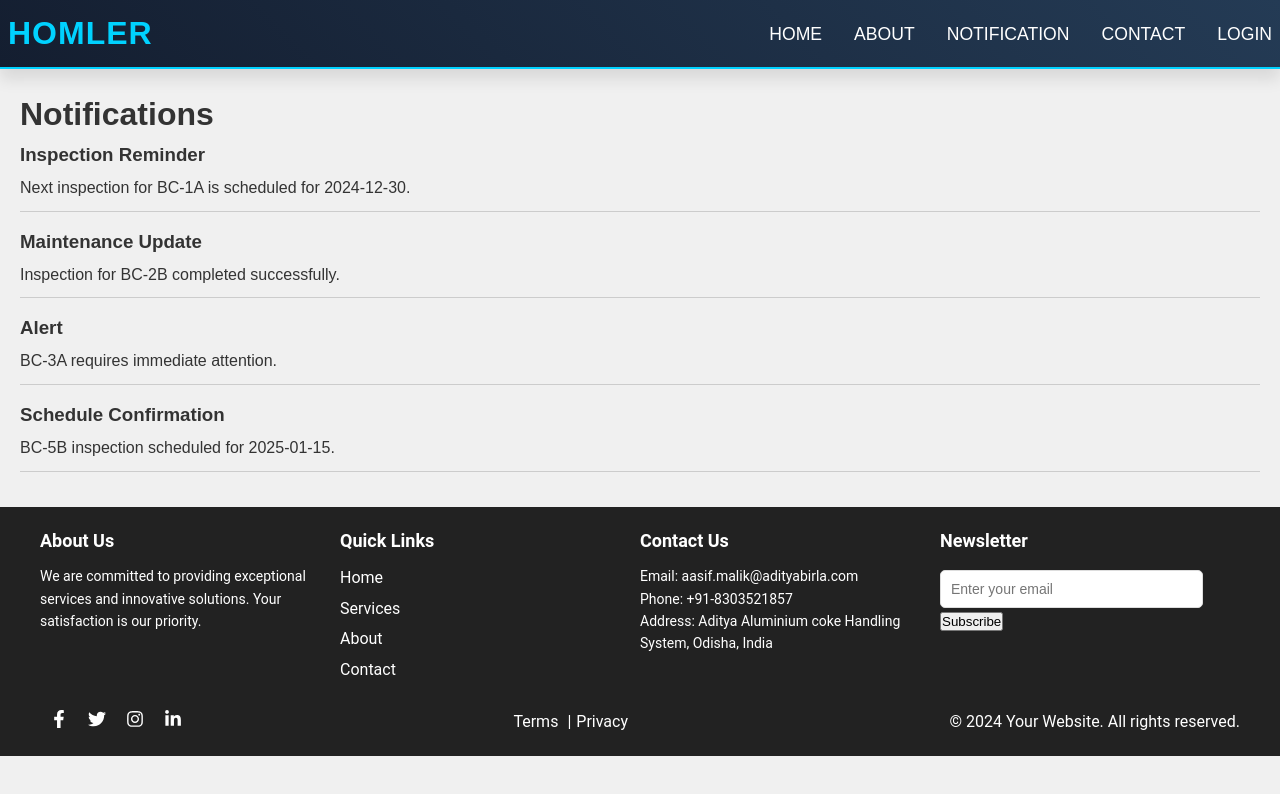
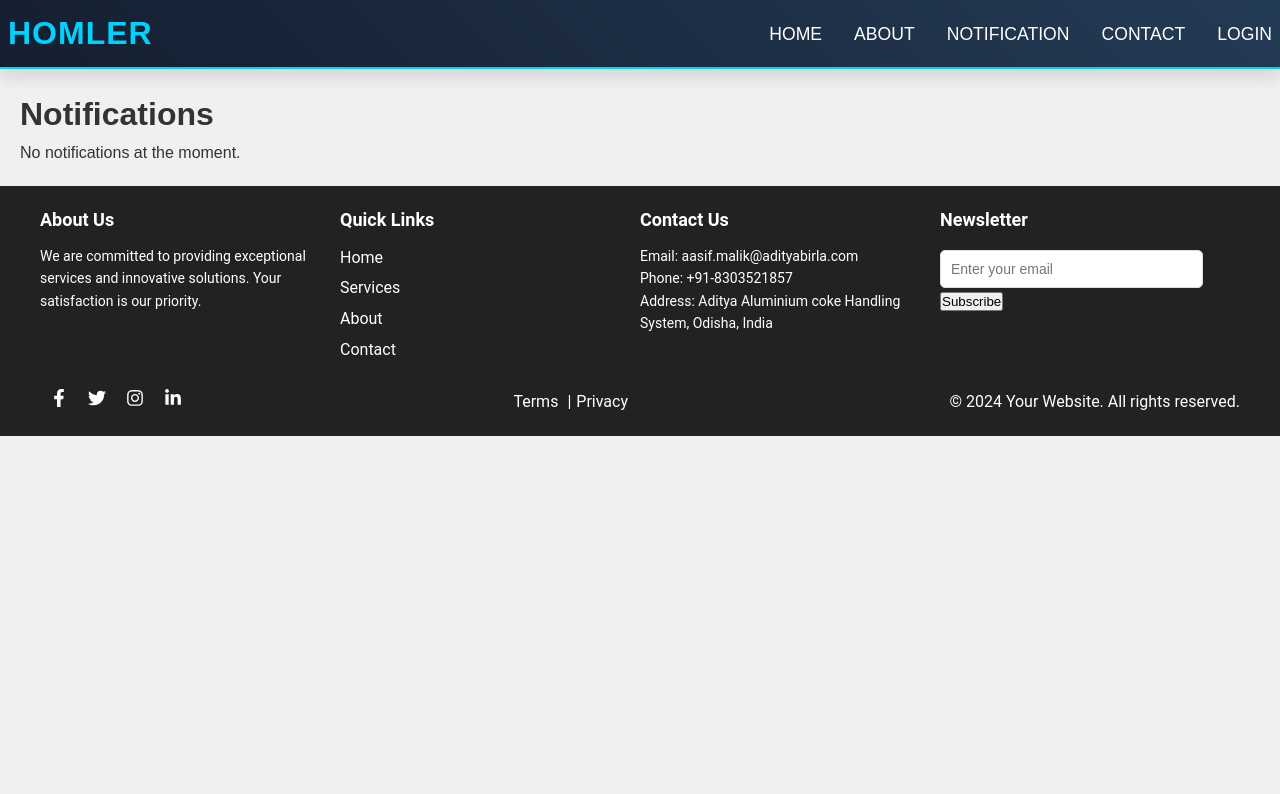
Before and after one commit to saurabh15april/Homler, a React (Create React App) app in the folder front/: page /NotificationPage in a window 1280 px wide. Shown: the top 794 px of the page. Built offline with nearby package versions, Linux system fonts and the light colour scheme.

Commit message:
notification on same page added succesfully

```diff
--- a/front/src/component/CardPage.js
+++ b/front/src/component/CardPage.js
@@ -3,9 +3,11 @@ import { useNavigate } from "react-router-dom";
 import { useParams } from "react-router-dom";
 import { FaEdit, FaTrashAlt } from "react-icons/fa"; // FontAwesome Icons
 import * as XLSX from "xlsx"; // Import the xlsx library
+import NotificationPage from "./NotificationPage";
 const CardPage = ({ title, description }) => {
   const navigate = useNavigate();
   const [products, setProducts] = useState([]); // State to store fetched products
+  const [notifications, setNotifications] = useState(['']);
   const [error, setError] = useState(null); // State to handle errors
   const { id } = useParams();
 
@@ -44,18 +46,53 @@ const CardPage = ({ title, description }) => {
       })
       .then((result) => {
         setProducts(result);
+        const toda = new Date();
+        const filteredNotifications = result.filter((product) => {
+          const gap = Math.ceil(
+            Math.abs(toda - new Date(product.nextInspectionDate)) / (1000 * 60 * 60 * 24)
+          );
+          return gap < 10;
+        });
+
+        setNotifications(
+          filteredNotifications.map((product) => ({
+            id: product.uniqueId,
+            title: "Inspection Reminder",
+            message: `Next inspection for ${product.machineName} is scheduled on ${product.nextInspectionDate}.`,
+          }))
+        );
+
       })
       .catch((error) => {
         console.error("Error fetching data:", error);
         setError(error.message);
       });
   }, [id]); // Dependency array includes 'id'
+
+
+
+
+
   const handleExportToExcel = () => {
     const worksheet = XLSX.utils.json_to_sheet(products); // Convert JSON data to a worksheet
     const workbook = XLSX.utils.book_new();
     XLSX.utils.book_append_sheet(workbook, worksheet, "Products");
     XLSX.writeFile(workbook, `${id}_Products.xlsx`); // Download as Excel file
   };
+  const today = new Date();
+    const formattedDate = today.toLocaleDateString();
+
+
+
+    // const notification = products.filter((product) => {
+    //   const gapDays = Math.ceil(
+    //     Math.abs(today - new Date(product.nextInspectionDate)) / (1000 * 60 * 60 * 24)
+    //   );
+    //   return gapDays < 10 ;
+    // });
+    // const handleViewNotifications = () => {
+    //   navigate("/NotificationPage", { state: { notification} });
+    // };
   return (
     <div style={containerStyle}>
       <h1 style={headingStyle}>{id}</h1>
@@ -67,19 +104,12 @@ const CardPage = ({ title, description }) => {
       >
         Create New
       </button>
+      {/* <button onClick={handleViewNotifications} style={createButtonStyle}>
+        View Notifications
+      </button> */}
       <button
         onClick={handleExportToExcel}
-        style={{
-          padding: "12px 25px",
-          backgroundColor: "#007bff",
-          color: "#fff",
-          border: "none",
-          borderRadius: "50px",
-          fontSize: "16px",
-          cursor: "pointer",
-          boxShadow: "0px 4px 6px rgba(0, 0, 0, 0.1)",
-          transition: "all 0.3s ease-in-out",
-        }}
+        style={createButtonStyle}
       >
         Export to Excel
       </button>
@@ -115,6 +145,7 @@ const CardPage = ({ title, description }) => {
               </tr>
             </thead>
             <tbody>
+
               {products.map((product, index) => (
                 <tr
                   key={product.id}
@@ -135,7 +166,12 @@ const CardPage = ({ title, description }) => {
                   <td style={cellStyle}>{product.jointName}</td>
                   <td style={cellStyle}>{product.inspectionDate}</td>
                   <td style={cellStyle}>{product.nextInspectionDate}</td>
-                  <td style={cellStyle}>15</td>
+                  <td style={cellStyle}>
+    {Math.ceil(
+        Math.abs(new Date(formattedDate) - new Date(product.nextInspectionDate)) /
+        (1000 * 60 * 60 * 24)
+    )}
+</td>
                   <td style={cellStyle}>{product.observation}</td>
                   <td style={cellStyle}>{product.complianceStatus}</td>
                   <td style={cellStyle}>{product.workerName}</td>
@@ -156,6 +192,7 @@ const CardPage = ({ title, description }) => {
               ))}
             </tbody>
           </table>
+          <NotificationPage notifications={notifications} />
         </div>
       ) : (
         <p>Loading products...</p>
--- a/front/src/component/NotificationPage.js
+++ b/front/src/component/NotificationPage.js
@@ -1,24 +1,28 @@
-import React from 'react';
+import React from "react";
 
-const NotificationPage = () => {
-  const notifications = [
-    { id: 1, title: 'Inspection Reminder', message: 'Next inspection for BC-1A is scheduled for 2024-12-30.' },
-    { id: 2, title: 'Maintenance Update', message: 'Inspection for BC-2B completed successfully.' },
-    { id: 3, title: 'Alert', message: 'BC-3A requires immediate attention.' },
-    { id: 4, title: 'Schedule Confirmation', message: 'BC-5B inspection scheduled for 2025-01-15.' },
-  ];
-
+const NotificationPage = ({ notifications = [] }) => {
   return (
-    <div style={{ padding: '20px', fontFamily: 'Arial, sans-serif' }}>
+    <div style={{ padding: "20px", fontFamily: "Arial, sans-serif" }}>
       <h1>Notifications</h1>
-      <ul style={{ listStyleType: 'none', padding: 0 }}>
-        {notifications.map((notification) => (
-          <li key={notification.id} style={{ marginBottom: '15px', borderBottom: '1px solid #ccc', paddingBottom: '10px' }}>
-            <h3 style={{ margin: 0 }}>{notification.title}</h3>
-            <p style={{ margin: '5px 0 0' }}>{notification.message}</p>
-          </li>
-        ))}
-      </ul>
+      {notifications.length > 0 ? (
+        <ul style={{ listStyleType: "none", padding: 0 }}>
+          {notifications.map((notification) => (
+            <li
+              key={notification.id}
+              style={{
+                marginBottom: "15px",
+                borderBottom: "1px solid #ccc",
+                paddingBottom: "10px",
+              }}
+            >
+              <h3 style={{ margin: 0 }}>{notification.machineName}</h3>
+              <p style={{ margin: "5px 0 0" }}>{notification.inspectionDate}</p>
+            </li>
+          ))}
+        </ul>
+      ) : (
+        <p>No notifications at the moment.</p>
+      )}
     </div>
   );
 };
```
